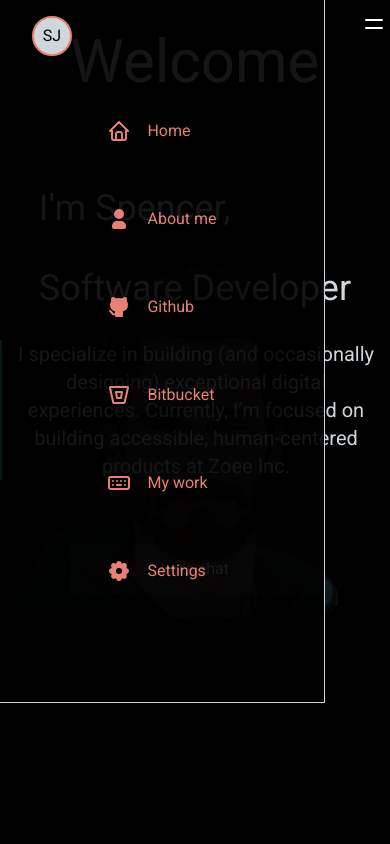
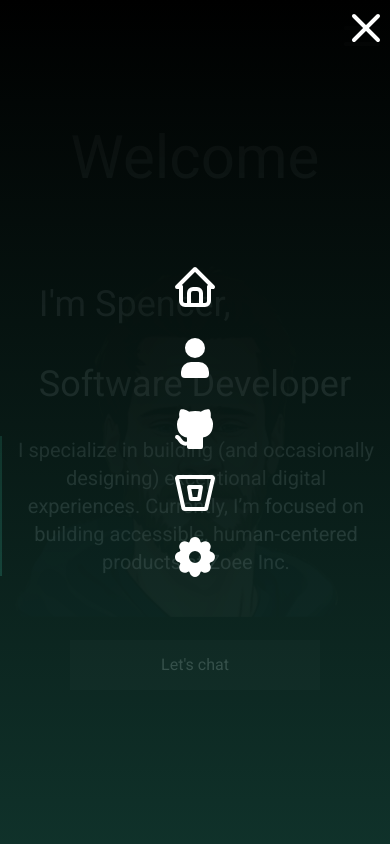
Before and after one commit to Spencerj1297/my-portfolio, a Next.js app: page / in a window 390 px wide. Both pictures are taken after a click on the button 374 px from the left and 24 px from the top of the page. Shown: the top 844 px of the page. Built offline with nearby package versions, Linux system fonts and the light colour scheme.

Commit message:
Updating styles and mobile navbar

```diff
--- a/app/component/IntroSection.tsx
+++ b/app/component/IntroSection.tsx
@@ -1,4 +1,4 @@
-import React, { useEffect, useRef } from "react";
+import React, { useEffect, useRef, useState } from "react";
 import Image from "next/image";
 import me from "../assets/me.png";
 import { ChatButton } from "./ChatButton";
@@ -7,10 +7,14 @@ import { motion, useInView, useScroll, useTransform } from "framer-motion";
 export const IntroSection = () => {
   const ref = useRef(null);
   const isInView = useInView(ref);
+  const [loading, setLoading] = useState<Boolean>(false)
 
-  //Parallax effect
   let {scrollYProgress} = useScroll()
   let y = useTransform(scrollYProgress, [0, 1], ['0%', '150%'])
+
+  useEffect(() => {
+    setLoading(true)
+  }, [])
 
   return (
     <motion.div
@@ -18,9 +22,10 @@ export const IntroSection = () => {
       transition={{ duration: .50 }}
       className="h-screen mb-4 z-0"
     >
+
       <div
         ref={ref}
-        className="flex flex-col justify-center items-center md:items-start md:justify-start gap-8 pt-8 z-20"
+        className="flex flex-col justify-center items-center md:items-start md:justify-start gap-8 pt-32 lg:pt-8 z-20"
       >
         <h1 className={`text-6xl lg:text-[150px] text-customGrey mb-16`}>
           Welcome
--- a/app/component/MobileNav.tsx
+++ b/app/component/MobileNav.tsx
@@ -7,56 +7,53 @@ import {
   IconBrandGithubFilled,
   IconBrandBitbucket,
   IconKeyboard,
-  IconMenu,
+  IconX,
 } from "@tabler/icons-react";
 import Link from "next/link";
 
-interface Props{
-  setIsOpen: Dispatch<SetStateAction<boolean>>
+interface Props {
+  setIsOpen: Dispatch<SetStateAction<boolean>>;
 }
 
-export const MobileNav: FC<Props> = ({setIsOpen}) => {
+export const MobileNav: FC<Props> = ({ setIsOpen }) => {
   return (
     <>
-    <div className="fixed left-8 top-4 border-2 border-elegantPink flex justify-center items-center rounded-full bg-customGrey h-10 w-10 z-30">
-    <p>SJ</p>
-  </div>
-    <div className="h-5/6 w-5/6 flex justify-center items-center bg-black bg-opacity-90 fixed top-0 z-20 border-r border-b border-customGrey">
-      <div className="text-elegantPink flex flex-col gap-16">
-      <Link href="/">
+      <div className="fixed top-0 w-screen h-screen bg-black bg-opacity-75 bg-gradient-custom text-white z-50 flex flex-col gap-4 items-center justify-center">
+        <Link href="/">
         <button
         onClick={() => setIsOpen(false)}
-        className="flex gap-4">
-          <IconHome />
-          <p>Home</p>
-        </button>
-      </Link>
-      <Link href="/">
-        <button
-        onClick={() => setIsOpen(false)}
-        className="flex gap-4">
-          <IconUserFilled />
-          <p>About me</p>
+        >
+          <IconHome size={48} />
         </button>
         </Link>
-        <button className="flex gap-4">
-          <IconBrandGithubFilled />
-          <p>Github</p>
-        </button>
-        <button className="flex gap-4">
-          <IconBrandBitbucket />
-          <p>Bitbucket</p>
-        </button>
-        <button className="flex gap-4">
-          <IconKeyboard />
-          <p>My work</p>
-        </button>
-        <button className="flex gap-4">
-          <IconSettingsFilled />
-          <p>Settings</p>
+        <Link href="/about">
+          <button onClick={() => setIsOpen(false)}>
+            <IconUserFilled size={48} />
+          </button>
+        </Link>
+        <a
+          href="https://github.com/Spencerj1297"
+          target="_blank"
+          rel="noopener noreferrer"
+        >
+          <p>
+            <IconBrandGithubFilled size={48} />
+          </p>
+        </a>
+        <p>
+          <IconBrandBitbucket size={48} />
+        </p>
+        <p>
+          <IconSettingsFilled size={48} />
+        </p>
+
+        <button
+          onClick={() => setIsOpen(false)}
+          className="fixed right-0 top-1 text-white"
+        >
+          <IconX size={48} />
         </button>
       </div>
-    </div>
     </>
   );
 };
--- a/app/component/ProjectPage.tsx
+++ b/app/component/ProjectPage.tsx
@@ -81,10 +81,10 @@ export const ProjectPage: FC<Props> = ({
         </motion.div>
       </div>
       <div className="flex flex-col gap-4 -mt-32 lg:-mt-96 z-10">
-        <h1 className="text-9xl text-customGrey text-center">{pageTitle}</h1>
+        <h1 className="text-6xl text-customGrey text-center">{pageTitle}</h1>
         <div className="w-full border-2 border-aqua lg:mt-16 skill-box-shadow"></div>
         <div className="flex justify-center items-center flex-col lg:flex-row w-full text-3xl text-customGrey lg:mt-16">
-          <p className="lg:w-3/6 bg-black bg-opacity-20 p-8 rounded-xl">
+          <p className="lg:w-3/6 bg-black bg-opacity-20 lg:p-8 rounded-xl">
             {pageDescription}
             <br />
             <br />
--- a/app/component/Projects.tsx
+++ b/app/component/Projects.tsx
@@ -14,7 +14,7 @@ export const Projects = () => {
 
   return (
     <motion.div
-      className="lg:mt-32 mb-32 lg:mb-96"
+      className="lg:mt-32 lg:mb-96"
       animate={{ opacity: projectsInView ? 1 : 0 }}
       transition={{ duration: 1 }}
     >
--- /dev/null
+++ b/app/component/SettingMenu.tsx
@@ -0,0 +1,16 @@
+import { useInView, motion } from "framer-motion";
+import React, { useEffect, useRef } from "react";
+import Link from "next/link";
+
+export const SettingMenu = () => {
+  return (
+    <motion.div className="flex flex-col justify-center items-center gap-2 fixed bottom-3 right-12 w-64 bg-white z-40 rounded-xl p-4 bg-opacity-25">
+    <h3 className="font-bold text-white">Theme</h3>
+      <button className="bg-aqua rounded-lg w-full font-bold bg-opacity-50 hover:bg-opacity-100">Aqua</button>
+      <button className="bg-elegantPink rounded-lg w-full w-full font-bold bg-opacity-50 hover:bg-opacity-100">
+        Cyber
+      </button>
+      <button className="bg-customGrey rounded-lg w-full w-full font-bold bg-opacity-50 hover:bg-opacity-100">?</button>
+    </motion.div>
+  );
+};
--- a/app/component/Sidebar.tsx
+++ b/app/component/Sidebar.tsx
@@ -12,10 +12,13 @@ import {
 import { useEffect, useState } from "react";
 import { MobileNav } from "./MobileNav";
 import { usePathname, useRouter } from "next/navigation";
+import { SettingMenu } from "./SettingMenu";
 // import { useRouter } from "next/router";
 
 const Sidebar = () => {
   const [mobileNavOpen, setMobileNavOpen] = useState<boolean>(false);
+  const [settingMenu, setSettingMenu] = useState<boolean>(false);
+
   // const router = useRouter()
   const pathname = usePathname();
   const router = useRouter();
@@ -91,9 +94,11 @@ const Sidebar = () => {
         <div className="pb-2">
           <ul>
             <li>
-              <p className="text-white hover:text-elegantPink hover:bg-customGrey hover:bg-opacity-10 rounded-lg p-1">
+              <button
+                onClick={() => setSettingMenu(!settingMenu)}
+              className="text-white hover:text-elegantPink hover:bg-customGrey hover:bg-opacity-10 rounded-lg p-1">
                 <IconSettingsFilled />
-              </p>
+              </button>
             </li>
           </ul>
         </div>
@@ -104,15 +109,16 @@ const Sidebar = () => {
             <li>
               <button
                 onClick={() => setMobileNavOpen(!mobileNavOpen)}
-                className="text-white hover:text-elegantPink hover:bg-customGrey hover:bg-opacity-10 rounded-lg p-1"
+                className="text-white hover:text-elegantPink hover:bg-customGrey hover:bg-opacity-10 rounded-lg p-1 z-50"
               >
-                <IconMenu />
+                <IconMenu size={48} />
               </button>
             </li>
           </ul>
         </div>
       </div>
       {mobileNavOpen && <MobileNav setIsOpen={setMobileNavOpen} />}
+      {settingMenu && <SettingMenu />}
     </>
   );
 };
--- a/app/component/SkillsSections.tsx
+++ b/app/component/SkillsSections.tsx
@@ -91,7 +91,7 @@ export const SkillsSections = () => {
               stiffness: 200,
               damping: 20,
             }}
-            className={`${skill.styling} flex justify-center items-center transition-transform transform hover:scale-105 skill-box-shadow`}
+            className={`${skill.styling} flex justify-center items-center transition-transform transform hover:scale-105 skill-box-shadow last:mb-8`}
           >
             {showDescription && selectedSkillIndex === ind ? (
               <p className="font-bold text-xs lg:text-sm p-2"> {skill.description}</p>
--- a/app/devstuff/page.tsx
+++ b/app/devstuff/page.tsx
@@ -28,7 +28,9 @@ export default function DevStuff() {
     { title: "CSS3", icon: <IconBrandCss3 /> },
   ];
 
-  const devStuffPersonalGrowth = ``;
+  const devStuffPersonalGrowth = `Initially, I set out to establish DevStuff as a platform for selling programmer merchandise, including t-shirts and coffee mugs. However, managing the design and shipping logistics proved to be more challenging than anticipated. Consequently, I pivoted the focus of the site towards catering to enthusiasts of mice and various mechanical keyboards.
+  With this new direction, I embarked on exploring the complexities of local storage for implementing a robust shopping cart system. Unlike traditional e-commerce setups that often require user accounts to store items in a cart, I aimed to empower users to add and manipulate items in their cart without the need for an account. Leveraging local storage, I achieved this goal, allowing users to freely manage their selections until they are ready to proceed to checkout.
+  While considering alternatives such as cookies for this purpose, I found that local storage offered a more efficient solution, particularly in terms of implementation and performance. Currently, I'm also in the process of integrating Stripe payment processing, complete with comprehensive test cases, to ensure a seamless purchasing experience for our users.`;
 
   const devStuffVideo = "/home/devstuff-video.mp4";
 
--- a/app/loading.js
+++ b/app/loading.js
@@ -2,11 +2,11 @@ import { SpinnerRoundFilled } from "spinners-react";
 
 export default function Loading() {
   return (
-    <div className="h-screen w-screen flex justify-center items-center">
+    <div className="h-screen w-screen flex justify-center items-center bg-black z-30">
       <SpinnerRoundFilled
         size={89}
         thickness={176}
-        speed={138}
+        speed={100}
         color="rgba(79, 248, 210, 1)"
       />
     </div>
--- a/app/page.tsx
+++ b/app/page.tsx
@@ -9,7 +9,7 @@ export default function Home() {
     <main className="flex min-h-screen min-w-screen flex-col items-center justify-center lg:p-16 ">
       <IntroSection />
       <div
-      className="flex justify-center items-center w-screen bg-gradient-custom mt-16 lg:mt-0"
+      className="flex justify-center items-center w-screen bg-gradient-custom pb-8 lg:pb-0"
       id="projectSection">
         <Projects />
       </div>
```
Also changed, not shown: app/about/page.tsx (+3 -44 lines).
